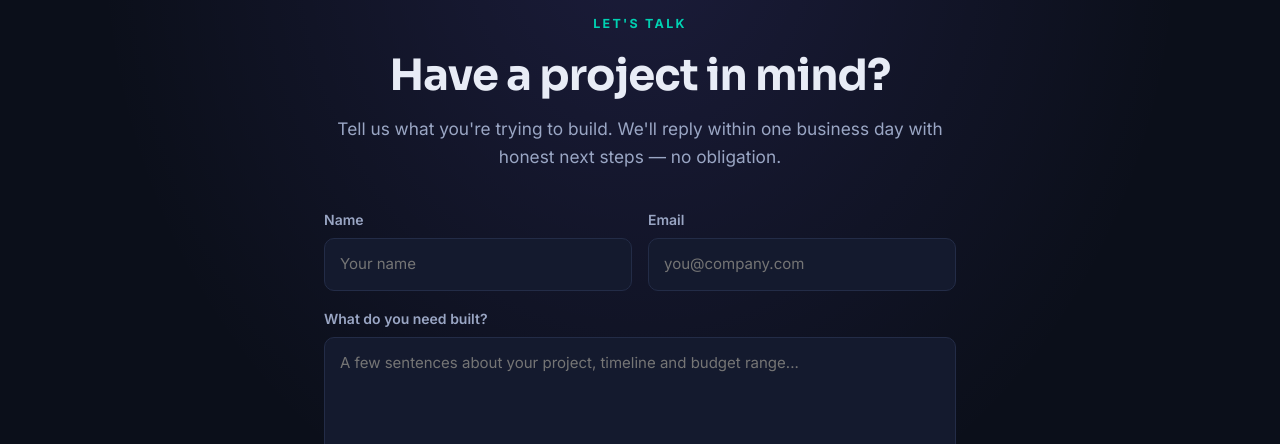
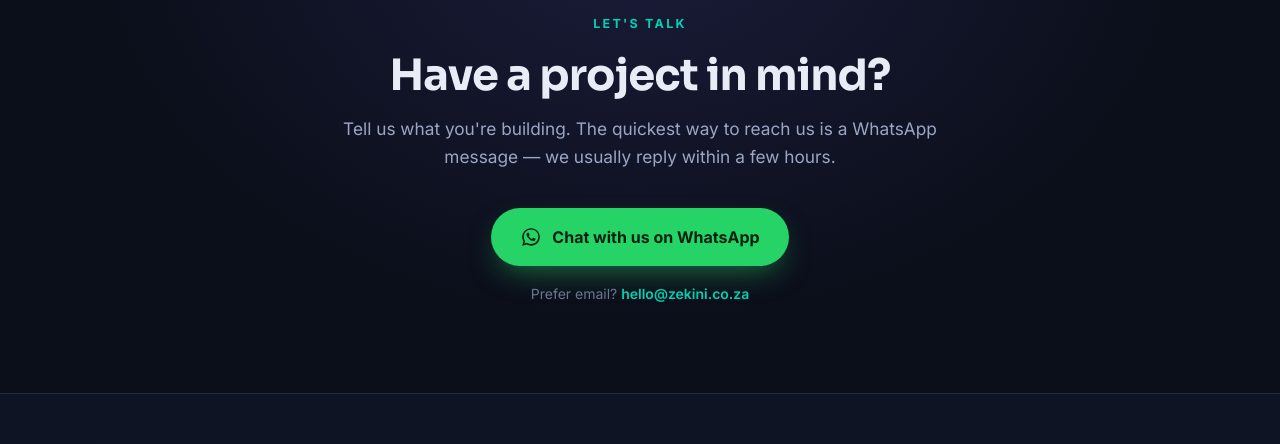
Before and after one commit to zekini-com/zekini.co.za, a plain HTML site: page public/index.html in a window 1280 px wide. Shown: the part 6410-6854 px from the top of the page. Drawn offline with Linux system fonts and the light colour scheme.

Commit message:
Replace web form with WhatsApp CTA to avoid email exposure and spam

```diff
--- a/public/css/styles.css
+++ b/public/css/styles.css
@@ -330,6 +330,16 @@
 .cta { background: radial-gradient(ellipse at top, rgba(124,108,255,.14), transparent 60%); }
 .cta-inner { max-width: 680px; margin: 0 auto; text-align: center; }
 .cta-inner h2 { font-size: clamp(1.9rem, 4vw, 2.7rem); margin-bottom: 14px; }
+/* WhatsApp CTA */
+.contact-actions { margin-top: 36px; display: flex; justify-content: center; }
+.btn-wa {
+  background: #25d366; color: #06210f; font-weight: 700; font-size: 16px;
+  padding: 15px 28px; gap: 10px;
+  box-shadow: 0 12px 30px -10px rgba(37,211,102,.55);
+}
+.btn-wa:hover { transform: translateY(-2px); box-shadow: 0 18px 38px -12px rgba(37,211,102,.65); background: #22c35e; }
+.wa-icon { flex: 0 0 auto; }
+
 .contact-form { margin-top: 36px; text-align: left; }
 .form-row { display: grid; grid-template-columns: 1fr 1fr; gap: 16px; }
 .contact-form label { display: block; margin-bottom: 16px; }
--- a/public/index.html
+++ b/public/index.html
@@ -365,26 +365,17 @@
       <div class="container cta-inner">
         <p class="eyebrow">Let's talk</p>
         <h2>Have a project in mind?</h2>
-        <p class="section-sub">Tell us what you're trying to build. We'll reply within one business day with honest next steps — no obligation.</p>
+        <p class="section-sub">Tell us what you're building. The quickest way to reach us is a WhatsApp message — we usually reply within a few hours.</p>
 
-        <form class="contact-form" action="https://formspree.io/f/your-form-id" method="POST" novalidate>
-          <div class="form-row">
-            <label>
-              <span>Name</span>
-              <input type="text" name="name" required autocomplete="name" placeholder="Your name" />
-            </label>
-            <label>
-              <span>Email</span>
-              <input type="email" name="email" required autocomplete="email" placeholder="you@company.com" />
-            </label>
-          </div>
-          <label>
-            <span>What do you need built?</span>
-            <textarea name="message" rows="5" required placeholder="A few sentences about your project, timeline and budget range..."></textarea>
-          </label>
-          <button type="submit" class="btn btn-primary btn-block">Send message</button>
-          <p class="form-note">Prefer email? Reach us directly at <a href="mailto:hello@zekini.co.za">hello@zekini.co.za</a></p>
-        </form>
+        <div class="contact-actions">
+          <a class="btn btn-wa" href="https://wa.me/27762799254?text=Hi%20Zekini%20CC%2C%20I%27d%20like%20to%20talk%20about%20building%20a%20Laravel%20app%20with%20AI%20features." target="_blank" rel="noopener">
+            <svg class="wa-icon" viewBox="0 0 32 32" width="22" height="22" aria-hidden="true" fill="currentColor">
+              <path d="M16.001 3.2c-7.06 0-12.8 5.74-12.8 12.8 0 2.26.6 4.46 1.73 6.4L3.2 28.8l6.57-1.72a12.74 12.74 0 0 0 6.23 1.6h.01c7.06 0 12.8-5.74 12.8-12.8s-5.74-12.68-12.81-12.68zm0 23.04h-.01a10.6 10.6 0 0 1-5.4-1.48l-.39-.23-3.9 1.02 1.04-3.8-.25-.4a10.62 10.62 0 0 1-1.63-5.65c0-5.87 4.78-10.64 10.65-10.64 2.84 0 5.51 1.11 7.52 3.12a10.56 10.56 0 0 1 3.12 7.53c0 5.87-4.78 10.53-10.65 10.53zm5.84-7.96c-.32-.16-1.89-.93-2.18-1.04-.29-.11-.5-.16-.72.16-.21.32-.82 1.04-1.01 1.25-.19.21-.37.24-.69.08-.32-.16-1.35-.5-2.57-1.59-.95-.85-1.59-1.9-1.78-2.22-.19-.32-.02-.49.14-.65.15-.15.32-.37.48-.56.16-.19.21-.32.32-.53.11-.21.05-.4-.03-.56-.08-.16-.72-1.73-.99-2.37-.26-.63-.52-.54-.72-.55l-.61-.01c-.21 0-.56.08-.85.4-.29.32-1.12 1.09-1.12 2.66s1.15 3.09 1.31 3.3c.16.21 2.27 3.47 5.5 4.87.77.33 1.37.53 1.83.68.77.24 1.47.21 2.02.13.62-.09 1.89-.77 2.16-1.52.27-.75.27-1.39.19-1.52-.08-.13-.29-.21-.61-.37z"/>
+            </svg>
+            Chat with us on WhatsApp
+          </a>
+        </div>
+        <p class="form-note">Prefer email? <a href="mailto:hello@zekini.co.za">hello@zekini.co.za</a></p>
       </div>
     </section>
   </main>
```
Also changed, not shown: 1 other file.
